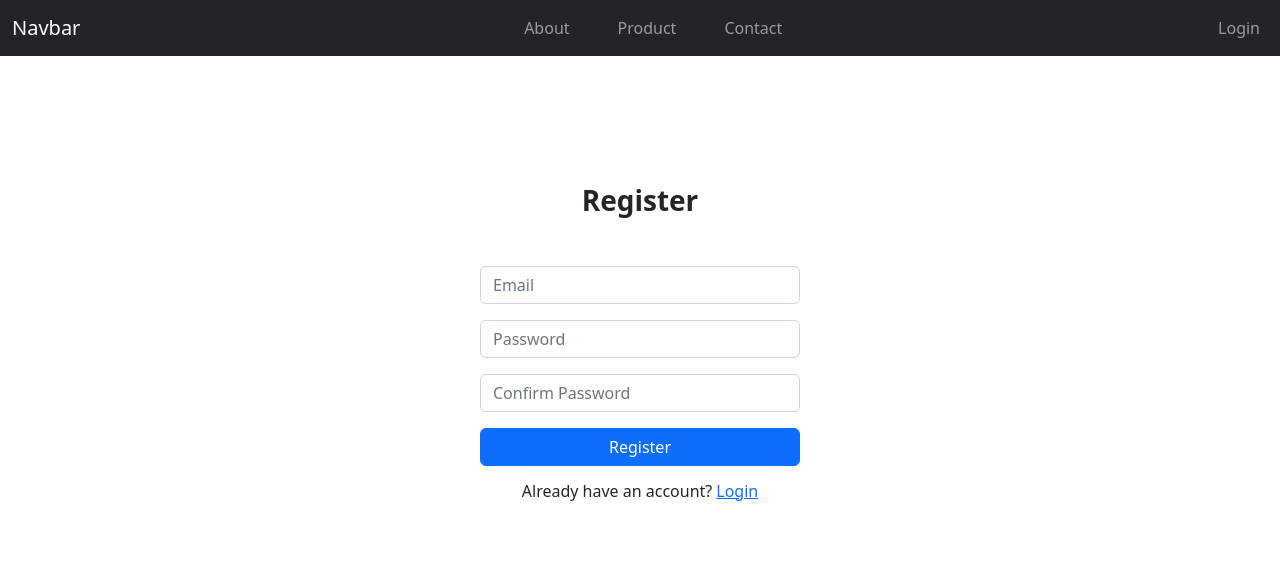
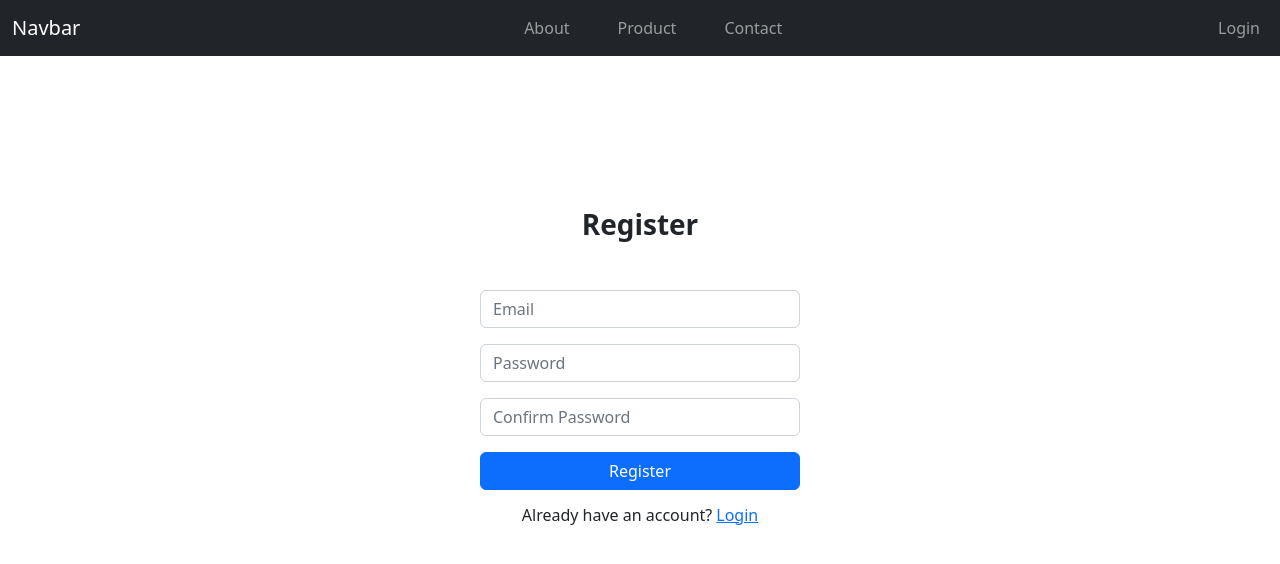
Before and after one commit to GurinderS120/sfsu-study-partner, a Next.js app: page /register in a window 1280 px wide. Shown: the top 564 px of the page. Built offline with nearby package versions, Linux system fonts and the light colour scheme; no server answers.

Commit message:
Add(navbar): Make navbar stay fixed at top of the page

```diff
--- a/components/navbar.js
+++ b/components/navbar.js
@@ -20,7 +20,7 @@
   const user = useSelector(selectUser);
 
   return (
-    <Navbar collapseOnSelect expand="lg" bg="dark" variant="dark">
+    <Navbar fixed="top" collapseOnSelect expand="lg" bg="dark" variant="dark">
       <Container fluid>
         <Navbar.Brand href="/">Navbar</Navbar.Brand>
         <Navbar.Toggle
--- a/styles/globals.css
+++ b/styles/globals.css
@@ -3,7 +3,7 @@
     height: 100vh;
     width: 90%;
     max-width: 20rem;
-    margin-top: 8rem;
+    margin-top: 13rem;
     margin-left: auto;
     margin-right: auto;
 }
```
